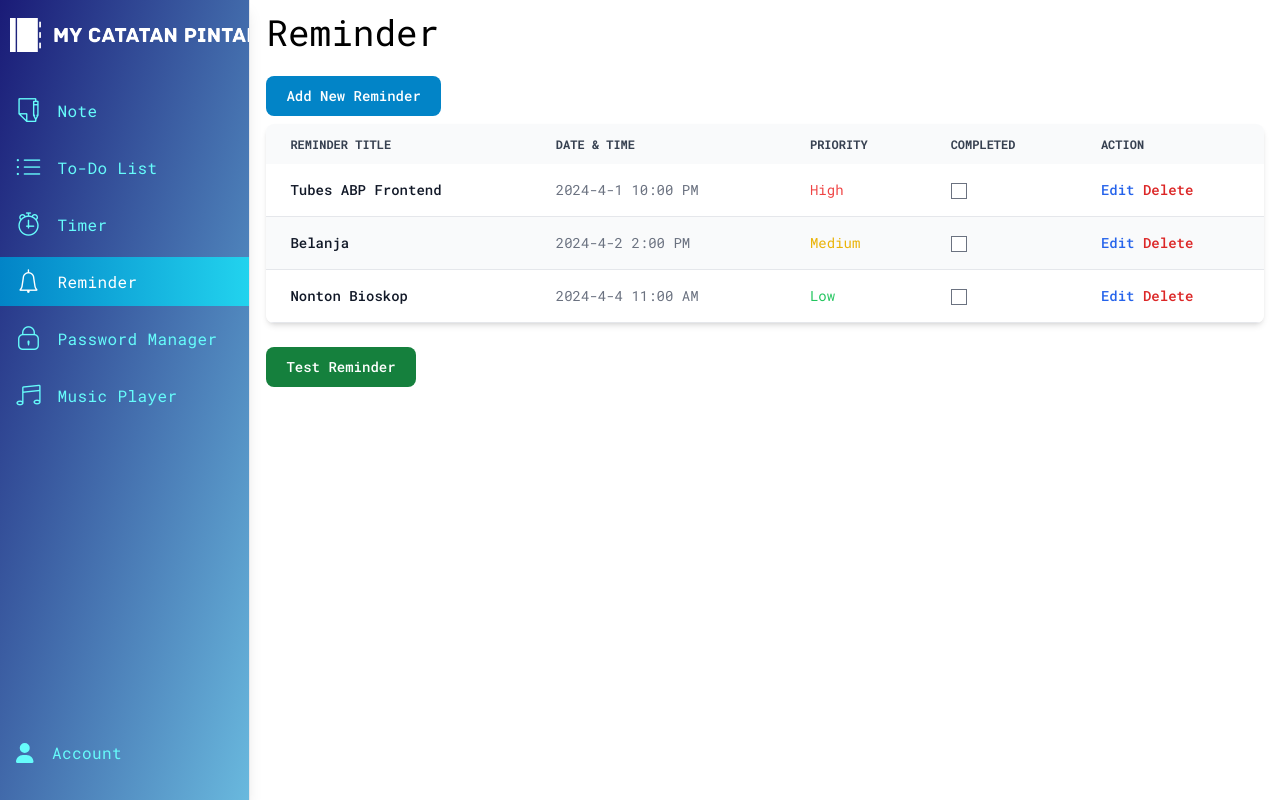
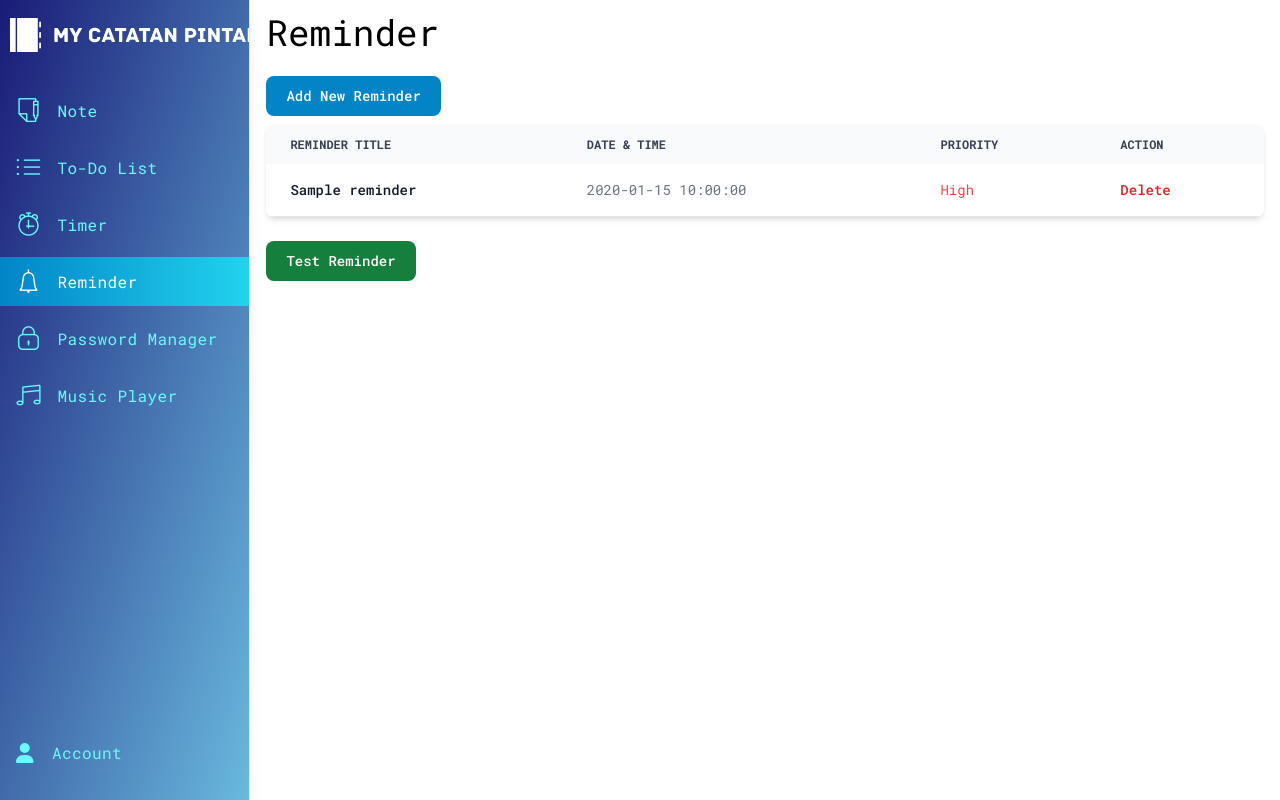
Before and after one commit to rashadizza/my-catatan-pintar, a Laravel app: page /reminders in a window 1280 px wide. Run offline with Laravel 12, Linux system fonts and the light colour scheme; a user stored in the database is signed in; data comes from the database, SQL or seed files in the repository; tables that the repository leaves empty hold one stand-in row (values such as "Sample post"); some libraries are stand-ins or nearby versions; some web fonts are replaced.

Commit message:
reminder #2

```diff
--- a/app/Http/Controllers/ReminderController.php
+++ b/app/Http/Controllers/ReminderController.php
@@ -4,15 +4,17 @@ namespace App\Http\Controllers;
 
 use App\Models\Reminder;
 use Illuminate\Http\Request;
+use Illuminate\Foundation\Auth\Access\AuthorizesRequests;
 
 class ReminderController extends Controller
 {
+    use AuthorizesRequests;
     /**
      * Display a listing of the resource.
      */
     public function index()
     {
-        $reminders = Reminder::all();
+        $reminders = auth()->user()->reminders;
         return view('reminder', compact('reminders'));
     }
 
@@ -21,7 +23,7 @@ class ReminderController extends Controller
      */
     public function create()
     {
-        //
+        return view('add-reminder');
     }
 
     /**
@@ -29,7 +31,17 @@ class ReminderController extends Controller
      */
     public function store(Request $request)
     {
-        //
+        $validatedData = $request->validate([
+            'title' => 'required|string|max:255',
+            'date_time' => 'required|date',
+            'priority' => 'required|in:High,Medium,Low',
+        ]);
+
+        $reminder = new Reminder($validatedData);
+        $reminder->user()->associate(auth()->user());
+        $reminder->save();
+
+        return redirect()->route('reminders.index')->with('success', 'Reminder created successfully!');
     }
 
     /**
@@ -59,8 +71,10 @@ class ReminderController extends Controller
     /**
      * Remove the specified resource from storage.
      */
-    public function destroy(string $id)
+    public function destroy(Reminder $reminder)
     {
-        //
+        $this->authorize('delete', $reminder);
+        $reminder->delete();
+        return redirect()->route('reminders.index')->with('success', 'Reminder deleted successfully!');
     }
 }
--- a/app/Models/Reminder.php
+++ b/app/Models/Reminder.php
@@ -8,5 +8,14 @@ use Illuminate\Database\Eloquent\Model;
 class Reminder extends Model
 {
     use HasFactory;
-    protected $fillable = ['title', 'date_time', 'priority', 'completed'];
+    public function user()
+    {
+        return $this->belongsTo(User::class);
+    }
+    protected $fillable = [
+        'title',
+        'date_time',
+        'priority',
+        'user_id'
+    ];
 }
--- a/app/Models/User.php
+++ b/app/Models/User.php
@@ -44,4 +44,9 @@ class User extends Authenticatable
             'password' => 'hashed',
         ];
     }
+
+    public function reminders()
+    {
+        return $this->hasMany(Reminder::class);
+    }
 }
--- a/resources/views/auth/login.blade.php
+++ b/resources/views/auth/login.blade.php
@@ -32,6 +32,12 @@
             </label>
         </div>
 
+        <div class="flex items-center justify-start mt-4">
+            <a class="text-sm text-blue-600 hover:text-gray-900 rounded-md focus:outline-none focus:ring-2 focus:ring-offset-2 focus:ring-indigo-500" href="{{ route('register') }}">
+                {{ __('Don\'t have an account? Register') }}
+            </a>
+        </div>
+
         <div class="flex items-center justify-end mt-4">
             @if (Route::has('password.request'))
                 <a class="underline text-sm text-gray-600 hover:text-gray-900 rounded-md focus:outline-none focus:ring-2 focus:ring-offset-2 focus:ring-indigo-500" href="{{ route('password.request') }}">
--- a/resources/views/reminder.blade.php
+++ b/resources/views/reminder.blade.php
@@ -102,6 +102,11 @@
             <button type="button" onclick="window.location='{{ url('add-reminder') }}'"
                 class="mb-2 text-white bg-sky-600 hover:bg-sky-800 focus:ring-4 focus:outline-none focus:ring-blue-300 font-medium rounded-lg text-sm w-full sm:w-auto px-5 py-2.5 text-center ">Add
                 New Reminder</button>
+            @if (session('success'))
+                <div class="p-4 mb-4 text-sm text-blue-800 rounded-lg bg-blue-50">
+                    {{ session('success') }}
+                </div>
+            @endif
             {{-- Table Reminder --}}
             <div class="relative overflow-x-auto shadow-md sm:rounded-lg mb-6">
                 <table class="w-full text-sm text-left rtl:text-right text-gray-500">
@@ -117,75 +122,46 @@
                                 Priority
                             </th>
                             <th scope="col" class="px-6 py-3">
-                                Completed
-                            </th>
-                            <th scope="col" class="px-6 py-3">
                                 Action
                             </th>
                         </tr>
                     </thead>
                     <tbody>
+                        @forelse ($reminders as $reminder)
                             <tr class="odd:bg-white even:bg-gray-50 border-b">
                                 <th scope="row" class="px-6 py-4 font-medium text-gray-900 whitespace-nowrap">
-                                Tubes ABP Frontend
+                                    {{ $reminder->title }}
                                 </th>
                                 <td class="px-6 py-4">
-                                2024-4-1 10:00 PM
+                                    {{ $reminder->date_time }}
                                 </td>
-                            <td class="px-6 py-4 text-red-500">
-                                High
+                                <td
+                                    class="px-6 py-4 text-{{ $reminder->priority === 'High' ? 'red' : ($reminder->priority === 'Medium' ? 'yellow' : 'green') }}-500">
+                                    {{ $reminder->priority }}
                                 </td>
                                 <td class="px-6 py-4">
-                                <input type="checkbox">
-                            </td>
-                            <td class="px-6 py-4">
-                                <a href="#" class="font-medium text-blue-600 hover:underline">Edit</a>
-                                <a href="#" class="font-medium text-red-600 hover:underline">Delete</a>
+                                    <form action="{{ route('reminders.destroy', $reminder->id) }}" method="POST"
+                                        class="inline-block">
+                                        @csrf
+                                        @method('DELETE')
+                                        <button type="submit"
+                                            class="font-medium text-red-600 hover:underline">Delete</button>
+                                    </form>
                                 </td>
                             </tr>
-                        <tr class="odd:bg-white even:bg-gray-50 border-b">
-                            <th scope="row" class="px-6 py-4 font-medium text-gray-900 whitespace-nowrap">
-                                Belanja
-                            </th>
-                            <td class="px-6 py-4">
-                                2024-4-2 2:00 PM
-                            </td>
-                            <td class="px-6 py-4 text-yellow-500">
-                                Medium
-                            </td>
-                            <td class="px-6 py-4">
-                                <input type="checkbox">
-                            </td>
-                            <td class="px-6 py-4">
-                                <a href="#" class="font-medium text-blue-600 hover:underline">Edit</a>
-                                <a href="#" class="font-medium text-red-600 hover:underline">Delete</a>
-                            </td>
+                        @empty
+                            <tr>
+                                <td colspan="5" class="text-center py-4">No reminders found.</td>
                             </tr>
-                        <tr class="odd:bg-white even:bg-gray-50 border-b">
-                            <th scope="row" class="px-6 py-4 font-medium text-gray-900 whitespace-nowrap">
-                                Nonton Bioskop
-                            </th>
-                            <td class="px-6 py-4">
-                                2024-4-4 11:00 AM
-                            </td>
-                            <td class="px-6 py-4 text-green-500">
-                                Low
-                            </td>
-                            <td class="px-6 py-4">
-                                <input type="checkbox">
-                            </td>
-                            <td class="px-6 py-4">
-                                <a href="#" class="font-medium text-blue-600 hover:underline">Edit</a>
-                                <a href="#" class="font-medium text-red-600 hover:underline">Delete</a>
-                            </td>
-                        </tr>
+                        @endforelse
                     </tbody>
                 </table>
             </div>
             {{-- End of Table Reminder --}}
             {{-- Modal Reminder --}}
             <button id="testButton"
-            class="mb-2 text-white bg-green-700 hover:bg-green-800 focus:ring-4 focus:outline-none focus:ring-green-300 font-medium rounded-lg text-sm w-full sm:w-auto px-5 py-2.5 text-center ">Test Reminder</button>
+                class="mb-2 text-white bg-green-700 hover:bg-green-800 focus:ring-4 focus:outline-none focus:ring-green-300 font-medium rounded-lg text-sm w-full sm:w-auto px-5 py-2.5 text-center ">Test
+                Reminder</button>
             <div id="reminderPopup"
                 class="hidden fixed top-1/2 left-1/2 transform -translate-x-1/2 -translate-y-1/2 z-50 bg-red-500 shadow-lg border border-gray-300 rounded-lg p-4 grid justify-items-stretch">
                 <h3 class="text-xl text-center font-bold text-white mb-2">Tubes ABP Frontend</h3>
--- a/routes/web.php
+++ b/routes/web.php
@@ -39,9 +39,7 @@ Route::middleware('auth')->group(function () {
     // Route::get('/reminder', function () {
     //     return view('reminder');
     // });
-    // Route::get('/add-reminder', function () {
-    //     return view('add_reminder');
-    // });
+    Route::get('/add-reminder', [ReminderController::class, 'create'])->name('reminders.create');
     Route::resource('reminders', ReminderController::class);
 
     // Password Manager
```
Also changed, not shown: resources/views/add-reminder.blade.php (renamed from resources/views/add_reminder.blade.php, +29 -28 lines), database/migrations/2024_04_21_150147_create_reminders_table.php, database/migrations/2024_04_21_150202_add_user_id_to_reminders_table.php (added). Lines whose indentation alone changed are shown as unchanged.
